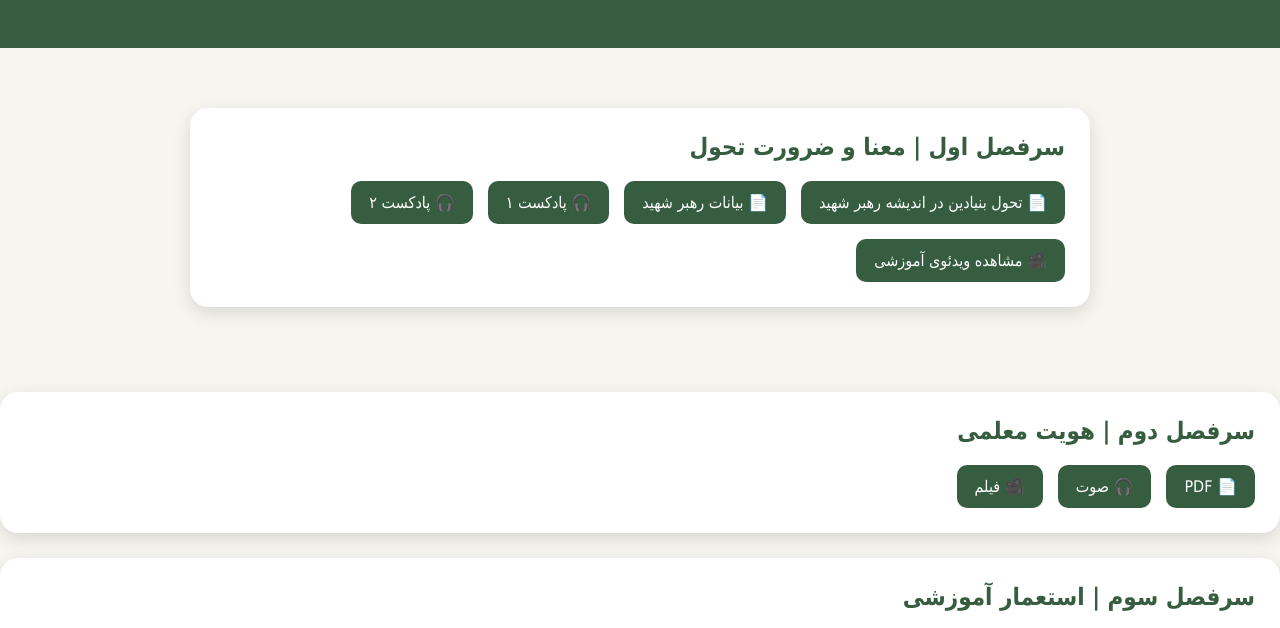
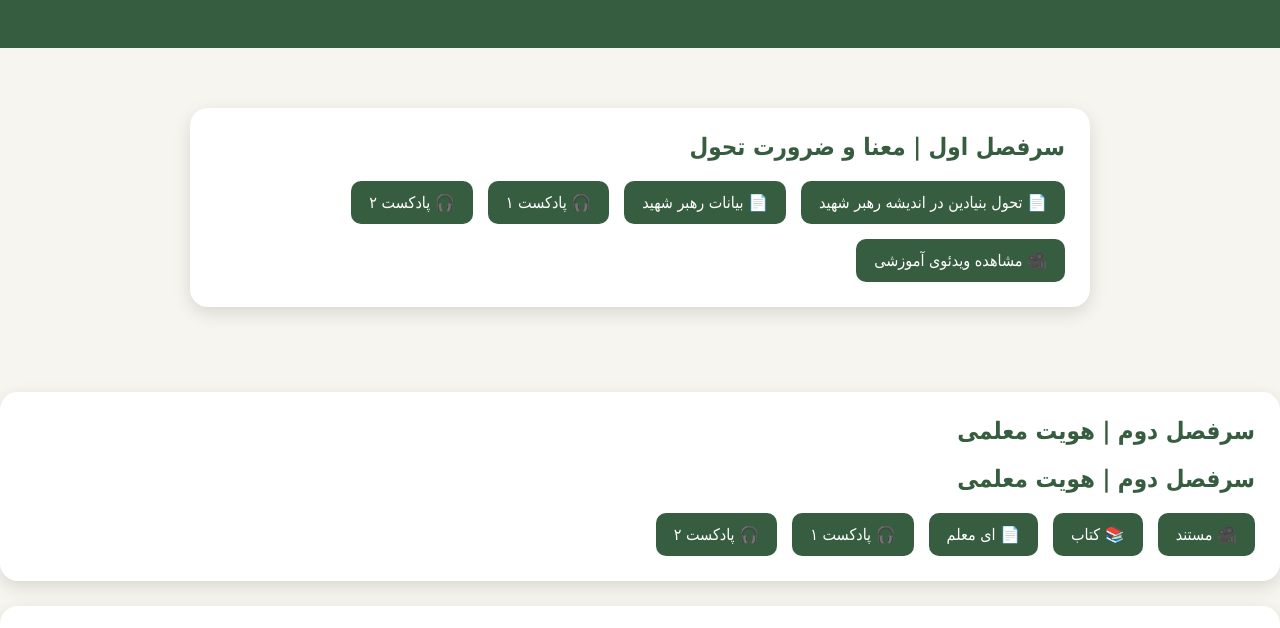
Before and after one commit to zahraarab7887-lab/masir-bank, a plain HTML site: page index.html in a window 1280 px wide. Shown: the part 113-741 px from the top of the page. Drawn offline with Linux system fonts and the light colour scheme.

Commit message:
Update index.html

```diff
--- a/index.html
+++ b/index.html
@@ -127,13 +127,29 @@ background:#4d7a57;
 
 <h2>سرفصل دوم | هویت معلمی</h2>
 
+<h2>سرفصل دوم | هویت معلمی</h2>
+
 <div class="links">
 
-<a href="#">📄 PDF</a>
+<a href="https://www.aparat.com/v/qDd7u" target="_blank">
+🎥 مستند
+</a>
 
-<a href="#">🎧 صوت</a>
+<a href="https://taaghche.com/book/96439" target="_blank">
+📚 کتاب
+</a>
 
-<a href="#">🎥 فیلم</a>
+<a href="ey-moallem.pdf" target="_blank">
+📄 ای معلم
+</a>
+
+<a href="podcast1.mp3" target="_blank">
+🎧 پادکست ۱
+</a>
+
+<a href="podcast2.mp3" target="_blank">
+🎧 پادکست ۲
+</a>
 
 </div>
 
```
